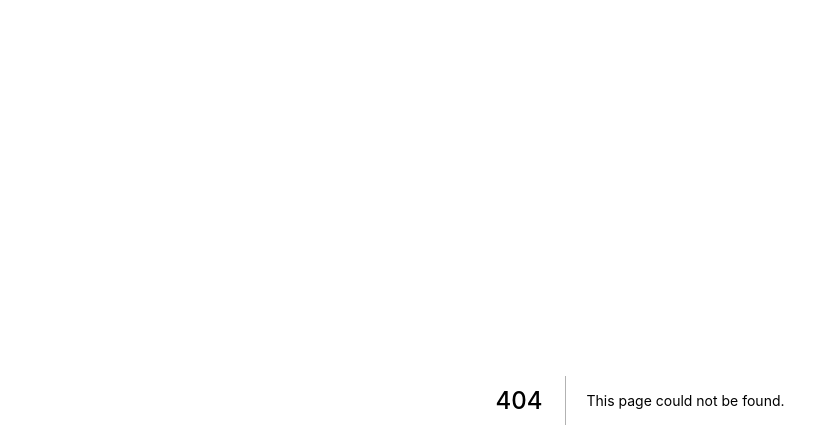
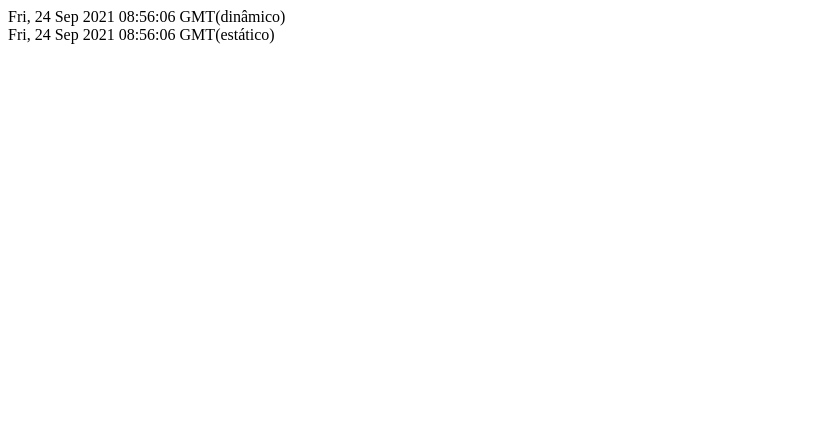
Before and after one commit to BrunoCostaR/3in1, a Next.js app: page /tempo in a window 1280 px wide. Before the commit this address had no page. Shown: the top 448 px of the page, without its empty margins (0-839 px from the left). Built offline with nearby package versions, Linux system fonts and the light colour scheme.

Commit message:
pagina estatica

```diff
--- a/pages/index.js
+++ b/pages/index.js
@@ -11,4 +11,4 @@
     </div>)
 }
 
-export default Home
+export default Home;
--- a/pages/sobre.js
+++ b/pages/sobre.js
@@ -11,4 +11,4 @@
     </div>)
 }
 
-export default Sobre
+export default Sobre;
--- /dev/null
+++ b/pages/tempo.js
@@ -0,0 +1,26 @@
+function Tempo(props) {
+    const dynamicDate = new Date();
+    const dynamicDateString = dynamicDate.toGMTString();
+
+    return (
+        <div>
+            <div>{dynamicDateString}(dinâmico)</div>
+            <div>{props.staticDateString}(estático)</div>
+        </div>
+    )
+}
+
+export async function getStaticProps() {
+    const staticDate = new Date();
+    const staticDateString = staticDate.toGMTString();
+
+
+    return {
+        props: {
+            staticDateString
+        },
+        revalidate:1
+    }
+}
+
+export default Tempo;
```
